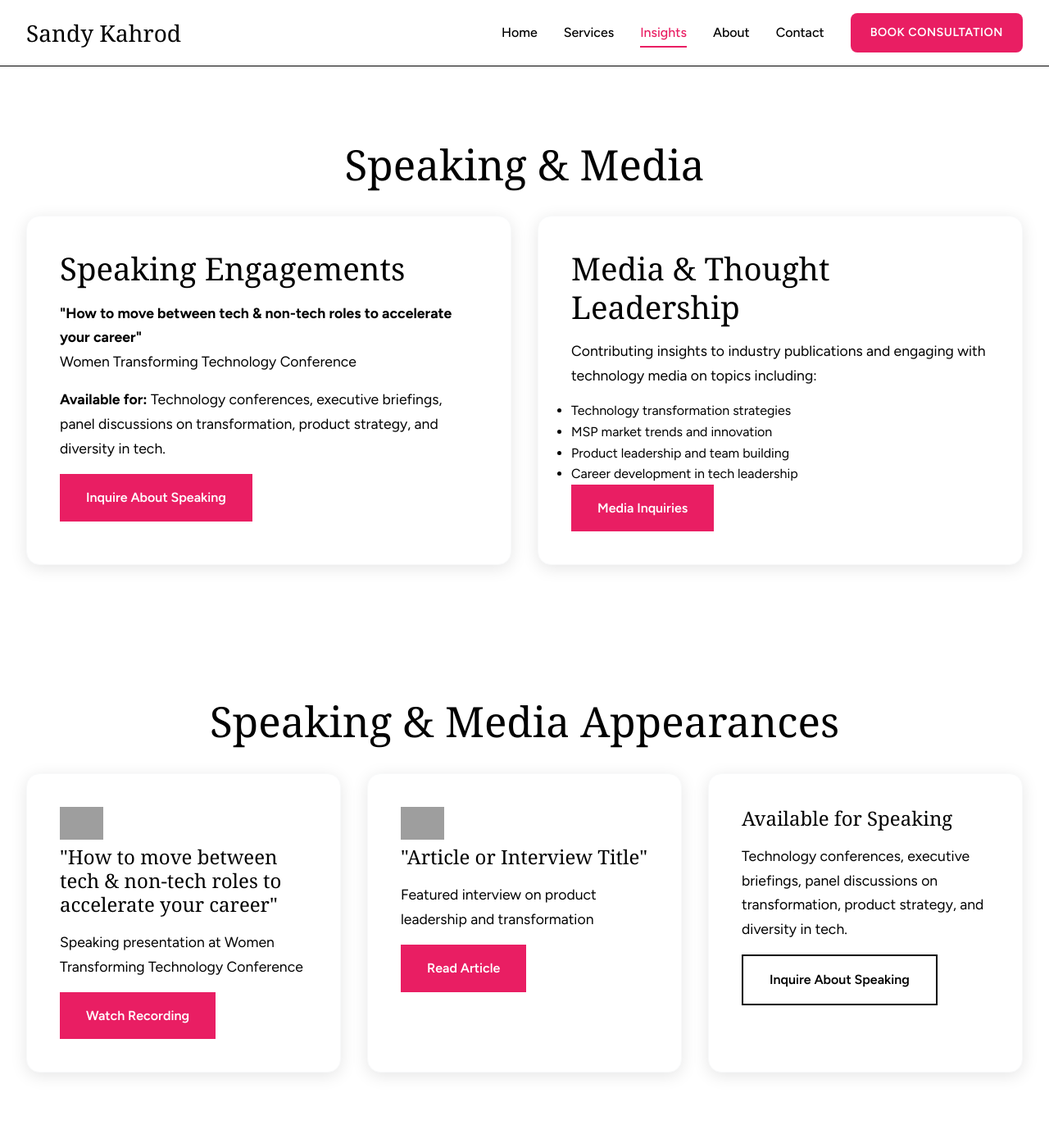
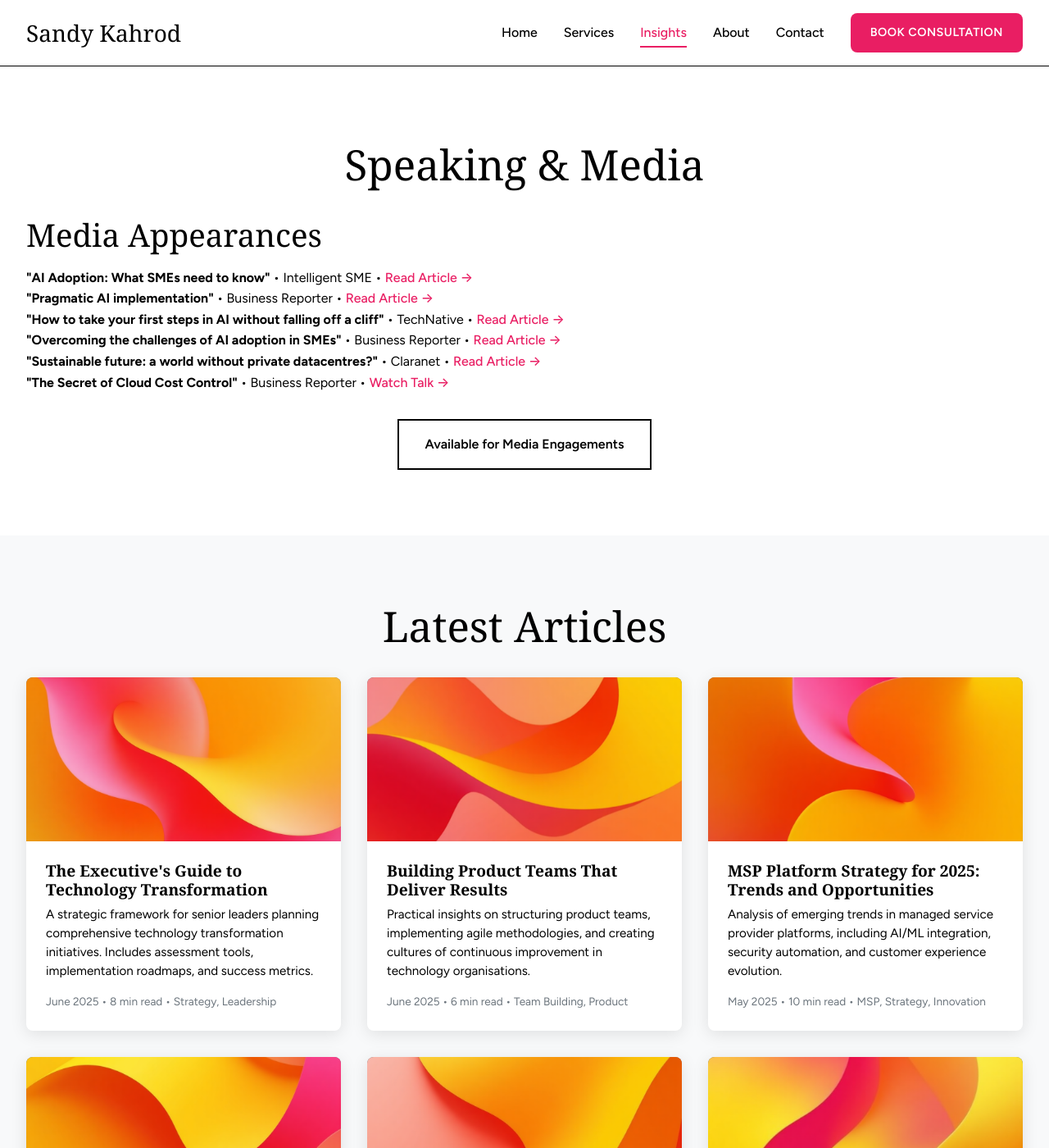
Before and after one commit to skahrod/skahrod.github.io, a Jekyll site: the page built from insights.html, in a window 1280 px wide and 1400 px high, scrolled down 238 px. Shown: the whole window at 82% size. Built offline with Jekyll 4.4.1, drawn with Linux system fonts in a browser that asks for light colours; some web fonts are replaced; some of the changed text lies outside the part shown; grey boxes are pictures that could not be loaded.

```diff
--- a/insights.html
+++ b/insights.html
@@ -18,130 +18,40 @@ permalink: /insights/
     <div class="container">
         <h2 class="text-center mb-4">Speaking & Media</h2>
 
-        <div class="grid grid-2">
-            <div class="card">
-                <h3>Speaking Engagements</h3>
-                <p><strong>"How to move between tech & non-tech roles to accelerate your career"</strong><br>
-                Women Transforming Technology Conference</p>
-                <p><strong>Available for:</strong> Technology conferences, executive briefings, panel discussions on transformation, product strategy, and diversity in tech.</p>
-                <a href="mailto:{{ site.email }}?subject=Speaking Opportunity" class="btn btn-primary">Inquire About Speaking</a>
-            </div>
-
-            <div class="card">
-                <h3>Media & Thought Leadership</h3>
-                <p>Contributing insights to industry publications and engaging with technology media on topics including:</p>
-                <ul>
-                    <li>Technology transformation strategies</li>
-                    <li>MSP market trends and innovation</li>
-                    <li>Product leadership and team building</li>
-                    <li>Career development in tech leadership</li>
-                </ul>
-                <a href="mailto:{{ site.email }}?subject=Media Inquiry" class="btn btn-primary">Media Inquiries</a>
-            </div>
-        </div>
-    </div>
-</section>
-
-<section class="section">
-    <div class="container">
-        <h2 class="text-center mb-4">Speaking & Media Appearances</h2>
-
-        <div class="grid grid-3">
-            <div class="card">
-                <div class="media-logo">
-                    <img src="/assets/images/wtt-logo.png" alt="Women Transforming Technology" style="height: 40px;">
-                </div>
-                <h4>"How to move between tech & non-tech roles to accelerate your career"</h4>
-                <p>Speaking presentation at Women Transforming Technology Conference</p>
-                <a href="[recording-link]" class="btn btn-primary" target="_blank">Watch Recording</a>
-            </div>
-
-            <div class="card">
-                <div class="media-logo">
-                    <img src="/assets/images/publication-logo.png" alt="Publication Name" style="height: 40px;">
-                </div>
-                <h4>"Article or Interview Title"</h4>
-                <p>Featured interview on product leadership and transformation</p>
-                <a href="[article-link]" class="btn btn-primary" target="_blank">Read Article</a>
-            </div>
-
-            <div class="card">
-                <h4>Available for Speaking</h4>
-                <p>Technology conferences, executive briefings, panel discussions on transformation, product strategy, and diversity in tech.</p>
-                <a href="mailto:{{ site.email }}?subject=Speaking Opportunity" class="btn btn-secondary">Inquire About Speaking</a>
-            </div>
-        </div>
-    </div>
-</section>
-
-<section class="section">
-    <div class="container">
-        <h2 class="text-center mb-4">Speaking & Media</h2>
-
-        <!-- Featured Appearance -->
+        <!-- Featured Appearance
         <div class="card featured-media mb-4">
             <h3>Featured Speaking Engagement</h3>
             <h4>"How to move between tech & non-tech roles to accelerate your career"</h4>
             <p>Women Transforming Technology Conference • Watch my presentation on career transitions in tech leadership, including practical strategies for moving between technical and commercial roles.</p>
             <a href="[recording-link]" class="btn btn-primary" target="_blank">Watch Full Presentation</a>
-        </div>
+        </div> -->
 
         <!-- Other Appearances -->
-        <h3>Recent Media Appearances</h3>
+        <h3><!-- Additional -->Media Appearances</h3>
         <div class="simple-media-list">
             <div class="simple-media-item">
-                <strong>"Product Strategy for Growing Companies"</strong> • TechCrunch Interview • <a href="[link]" target="_blank">Read Article →</a>
+                <strong>"AI Adoption: What SMEs need to know"</strong> • Intelligent SME • <a href="https://magazine.intelligentsme.tech/intelligent-smetech-issue-52/0510263001738155009/p34" target="_blank">Read Article →</a>
             </div>
             <div class="simple-media-item">
-                <strong>"Building Diverse Tech Teams"</strong> • ProductTank London • <a href="[link]" target="_blank">Watch Talk →</a>
+                <strong>"Pragmatic AI implementation"</strong> • Business Reporter • <a href="https://www.business-reporter.co.uk/ai--automation/pragmatic-ai-implementation" target="_blank">Read Article →</a>
+            </div>
+            <div class="simple-media-item">
+                <strong>"How to take your first steps in AI without falling off a cliff"</strong> • TechNative • <a href="https://technative.io/how-to-take-your-first-steps-in-ai-without-falling-off-a-cliff/" target="_blank">Read Article →</a>
+            </div>
+            <div class="simple-media-item">
+                <strong>"Overcoming the challenges of AI adoption in SMEs"</strong> • Business Reporter • <a href="https://www.business-reporter.co.uk/ai--automation/overcoming-the-challenges-of-ai-adoption-in-smes" target="_blank">Read Article →</a>
+            </div>
+            <div class="simple-media-item">
+                <strong>"Sustainable future: a world without private datacentres?"</strong> • Claranet • <a href="https://www.claranet.com/uk/blog/sustainable-future-world-without-private-datacentres/" target="_blank">Read Article →</a>
+            </div>
+            <div class="simple-media-item">
+                <strong>"The Secret of Cloud Cost Control"</strong> • Business Reporter • <a href="https://www.youtube.com/watch?v=48rygZ0DOb8" target="_blank">Watch Talk →</a>
             </div>
             <!-- Add more -->
         </div>
 
         <div class="text-center mt-4">
-            <a href="mailto:{{ site.email }}?subject=Speaking Opportunity" class="btn btn-secondary">Available for Speaking Engagements</a>
-        </div>
-    </div>
-</section>
-
-<section class="section">
-    <div class="container">
-        <h2 class="text-center mb-4">Speaking & Media Appearances</h2>
-
-        <div class="media-list">
-            <div class="media-item">
-                <div class="media-info">
-                    <img src="/assets/images/wtt-logo.png" alt="WTT" class="media-logo-small">
-                    <div class="media-content">
-                        <h4>"How to move between tech & non-tech roles to accelerate your career"</h4>
-                        <p>Women Transforming Technology Conference • Speaking Presentation</p>
-                    </div>
-                </div>
-                <a href="[link]" class="btn btn-primary btn-small" target="_blank">Watch</a>
-            </div>
-
-            <div class="media-item">
-                <div class="media-info">
-                    <img src="/assets/images/publication-logo.png" alt="Publication" class="media-logo-small">
-                    <div class="media-content">
-                        <h4>"Article Title About Product Strategy"</h4>
-                        <p>TechCrunch • Featured Interview • June 2025</p>
-                    </div>
-                </div>
-                <a href="[link]" class="btn btn-primary btn-small" target="_blank">Read</a>
-            </div>
-
-            <!-- Add more media items -->
-
-            <div class="media-item cta-item">
-                <div class="media-info">
-                    <div class="media-content">
-                        <h4>Available for Speaking Engagements</h4>
-                        <p>Technology conferences, executive briefings, panel discussions</p>
-                    </div>
-                </div>
-                <a href="mailto:{{ site.email }}?subject=Speaking Opportunity" class="btn btn-secondary btn-small">Inquire</a>
-            </div>
+            <a href="mailto:{{ site.email }}?subject=Media Engagement" class="btn btn-secondary">Available for Media Engagements</a>
         </div>
     </div>
 </section>
```
